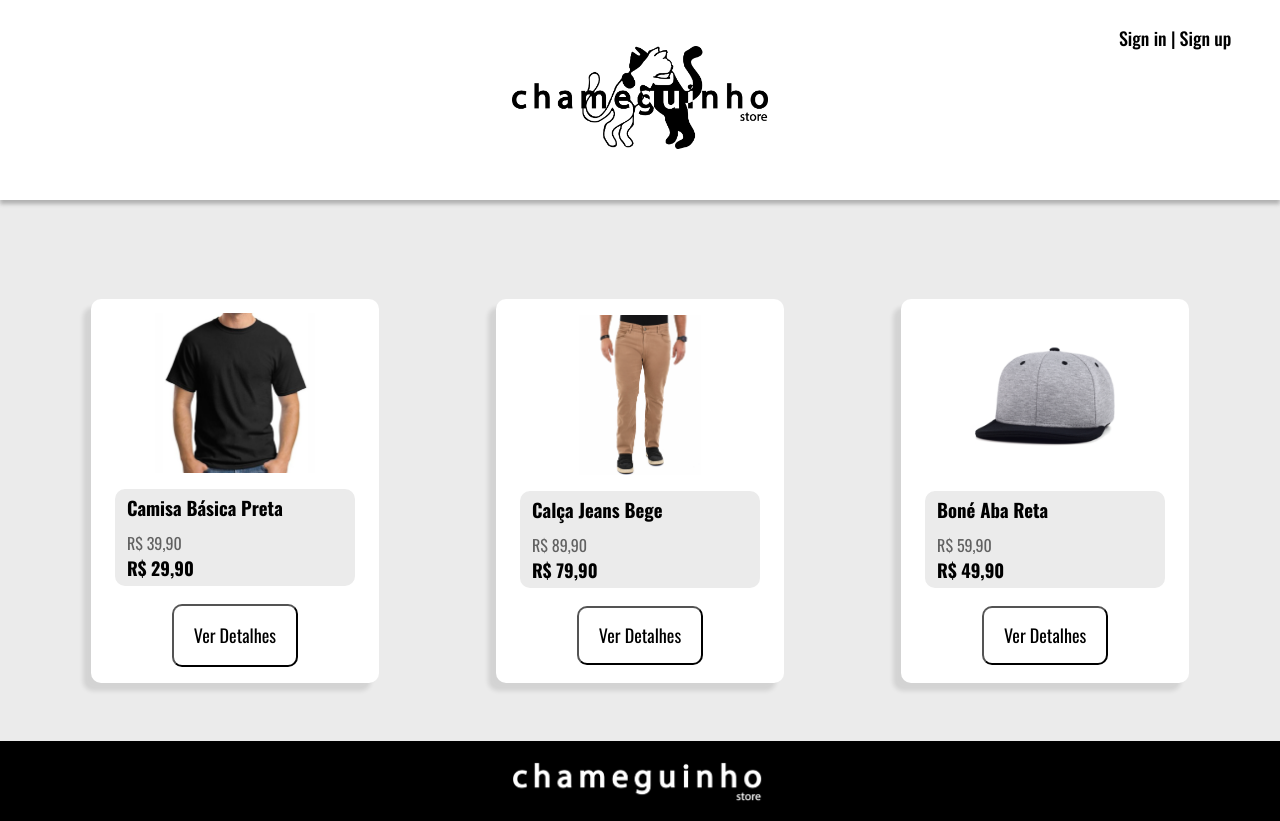
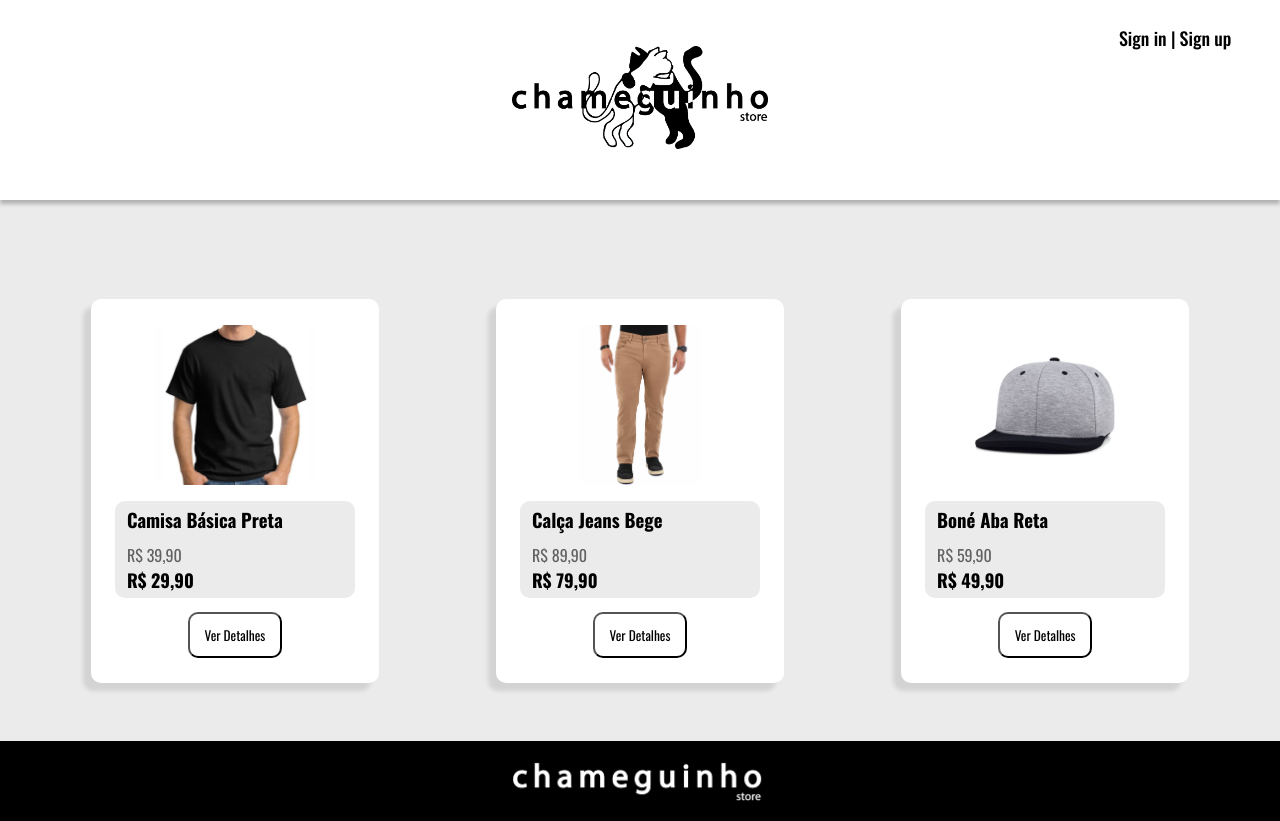
Before and after one commit to OtavioPontes/DesafioOlist-Time63, a React (Create React App) app in the folder frontend/: page / in a window 1280 px wide. Built offline with nearby package versions, Linux system fonts and the light colour scheme.

Commit message:
Button fixed

```diff
--- a/frontend/src/components/BodyHome/styles.css
+++ b/frontend/src/components/BodyHome/styles.css
@@ -63,9 +63,4 @@
   border-color: #000;
   background-color: #fff;
   color: #000;
-  transition: filter 0.2s;
 }
-
-.button:hover {
-  filter: brightness(93%);
-}
--- a/frontend/src/styles/global.css
+++ b/frontend/src/styles/global.css
@@ -18,14 +18,10 @@ body {
   background: #ebebeb;
 }
 
-input, button, textarea {
-    font: 400 18px Oswald, sans-serif;
-}
-
-.button {
+button {
   transition: filter 0.2s;
 }
 
-.button:hover {
+button:hover {
   opacity: 0.8;
 }
```
